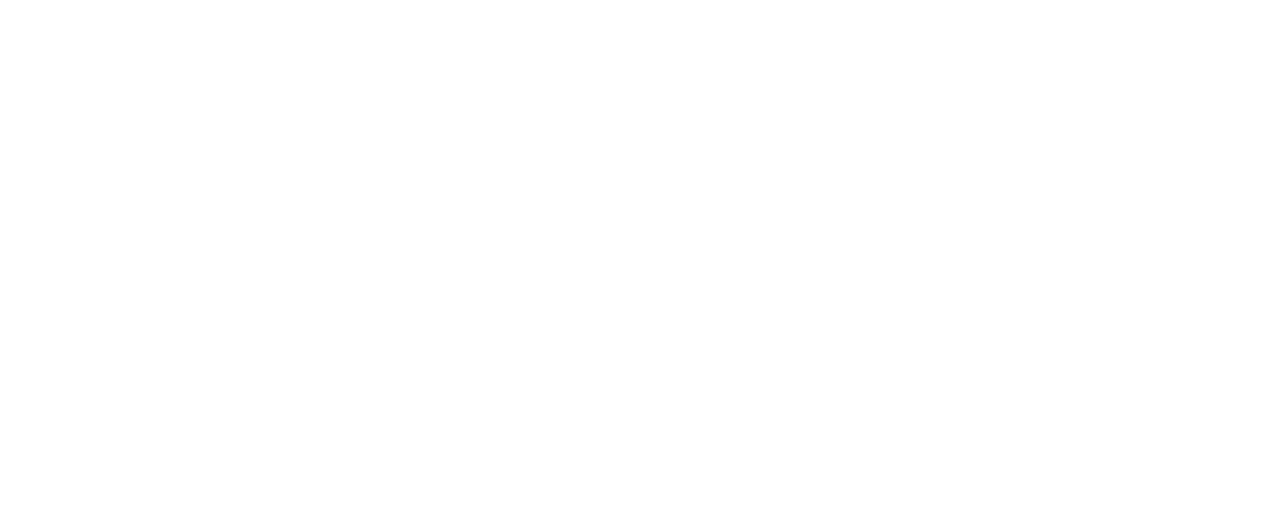
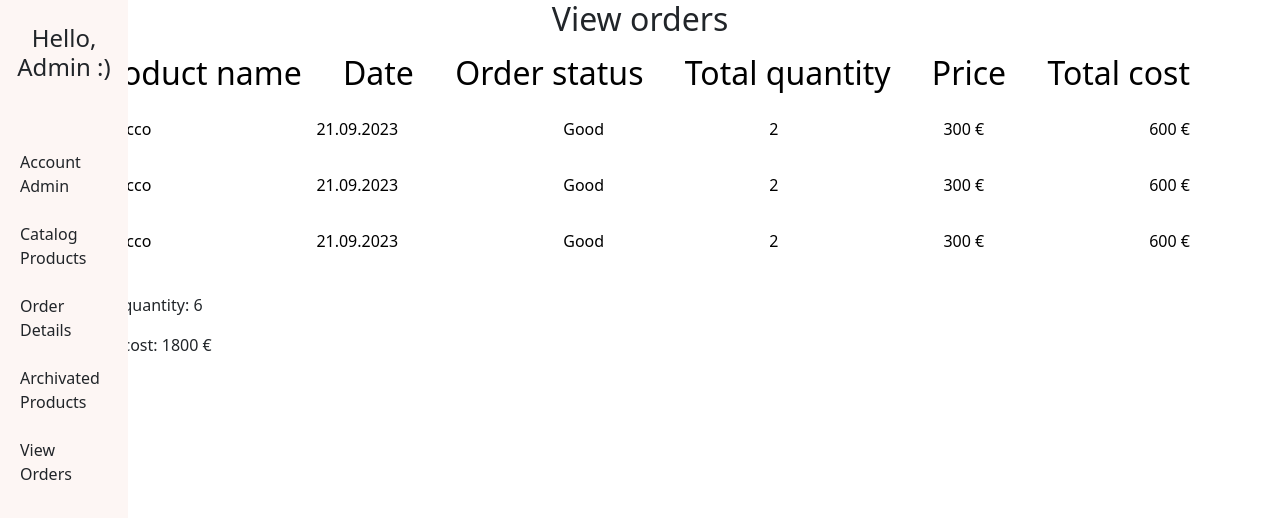
Before and after one commit to valerijatoncinska/tobacco-shop-repo, a React (Vite) app in the folder my-app/: page /#/admin/view-orders in a window 1280 px wide. Before the commit this address had no page. Shown: the top 518 px of the page. Built offline with nearby package versions, Linux system fonts and the light colour scheme.

Commit message:
Admin Layout

```diff
--- a/my-app/src/App.tsx
+++ b/my-app/src/App.tsx
@@ -27,7 +27,7 @@
         <Route path="/products/edit/:id" element={<EditProductPage />} />
         <Route path="/order-history" element={<OrderHistoryPage />} />
         <Route path="/admin" element={<AdminLayout />}>
-          <Route path="/admin/orders" element={<AllOrdersPage />} />
+          <Route path="/admin/view-orders" element={<AllOrdersPage />} />
         </Route>
       </Routes>
     </div>
--- /dev/null
+++ b/my-app/src/components/AdminInterface/Navigation/Navigation.css
@@ -0,0 +1,25 @@
+.vertical-navbar {
+    position: fixed; /* Fix the navbar to the left */
+    top: 0;
+    left: 0;
+    height: 100%; /* Full height */
+    width: 10%; /* Navbar width */
+    background-color:#fdf6f4; /* Bootstrap light background */
+    display: flex;
+    flex-direction: column;
+    /* justify-content: center; Center the items vertically */
+  }
+
+  .vertical-navbar .nav-link {
+    cursor: pointer;
+    text-decoration: none;
+    color: inherit; /* Link color */
+    padding: 0.75rem 1.25rem; /* Padding for the links */
+    text-align: left; /* Center text */
+    width: 100%; /* Ensure the link takes full width */
+  }
+
+  .vertical-navbar .nav-item {
+    width: 100%; /* Ensure the nav-item takes full width */
+
+  }
--- a/my-app/src/components/AdminInterface/Navigation/Navigation.tsx
+++ b/my-app/src/components/AdminInterface/Navigation/Navigation.tsx
@@ -1,17 +1,32 @@
 import { NavLink } from "react-router-dom"
+import "./Navigation.css"
 
 const Navigation = () => {
-    return (<nav>
+  return (
+    <nav className="vertical-navbar">
 
-        <ul>
-            <li>
-                <NavLink to="/">View orders</NavLink>
-            </li>
-            <li>
-                <NavLink to="/account">Account Admin</NavLink>
-            </li>
+        <h4 className="text-center mt-4">Hello, Admin :)</h4>
+        <ul className="nav flex-column mt-5">
+          <li className="nav-item">
+            <NavLink className="nav-link" to="/admin/account">Account Admin</NavLink>
+          </li>
+          <li className="nav-item">
+            <NavLink className="nav-link" to="/admin/catalog-products">Catalog Products</NavLink>
+          </li>
+          <li className="nav-item">
+            <NavLink className="nav-link" to="/admin/order-details">Order Details</NavLink>
+          </li>
+          <li className="nav-item">
+            <NavLink className="nav-link" to="/admin/archivated-products">
+              Archivated Products
+            </NavLink>
+          </li>
+          <li className="nav-item">
+            <NavLink className="nav-link" to="/admin/view-orders">View Orders</NavLink>
+          </li>
         </ul>
-    </nav>)
+    </nav>
+  )
 }
 
-export default Navigation;
+export default Navigation
```
